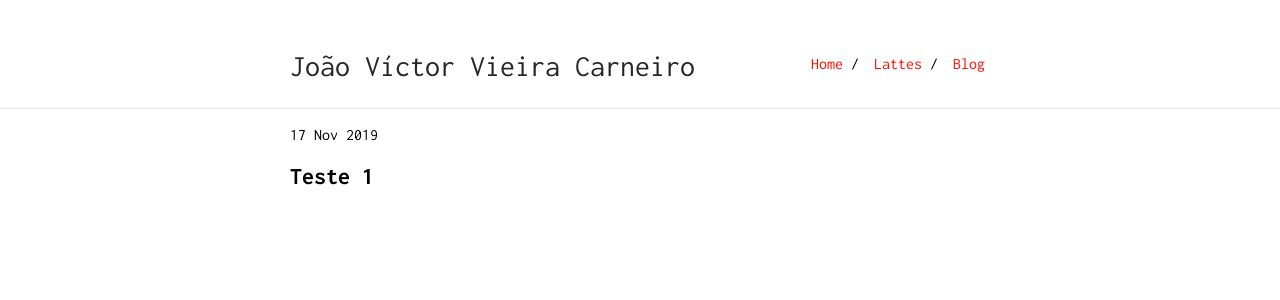
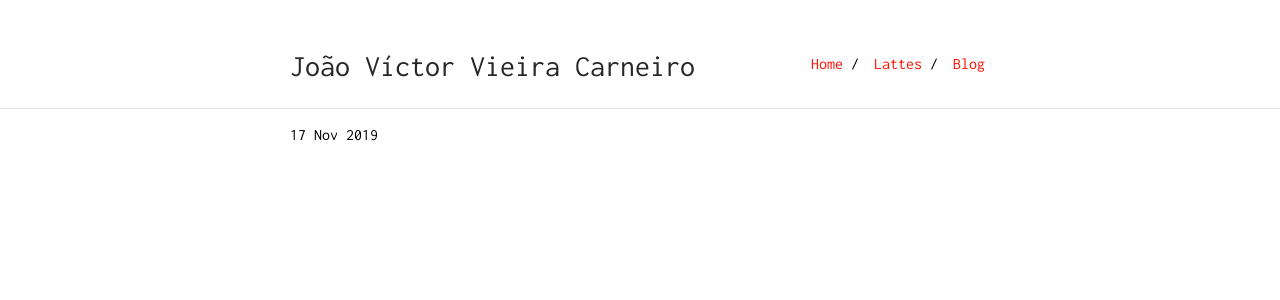
Before and after one commit to joaovvcarneiro/joaovvcarneiro.github.io, a Jekyll site: the page built from _posts/2019-11-17-teste.md, in a window 1280 px wide. Shown: the top 300 px of the page. Built offline with Jekyll 4.4.1, drawn with Linux system fonts in a browser that asks for light colours.

Commit message:
Update 2019-11-17-teste.md

```diff
--- a/_posts/2019-11-17-teste.md
+++ b/_posts/2019-11-17-teste.md
@@ -2,5 +2,3 @@
 layout: post
 title: "Teste 1"
 ---
-
-## Teste 1
```
